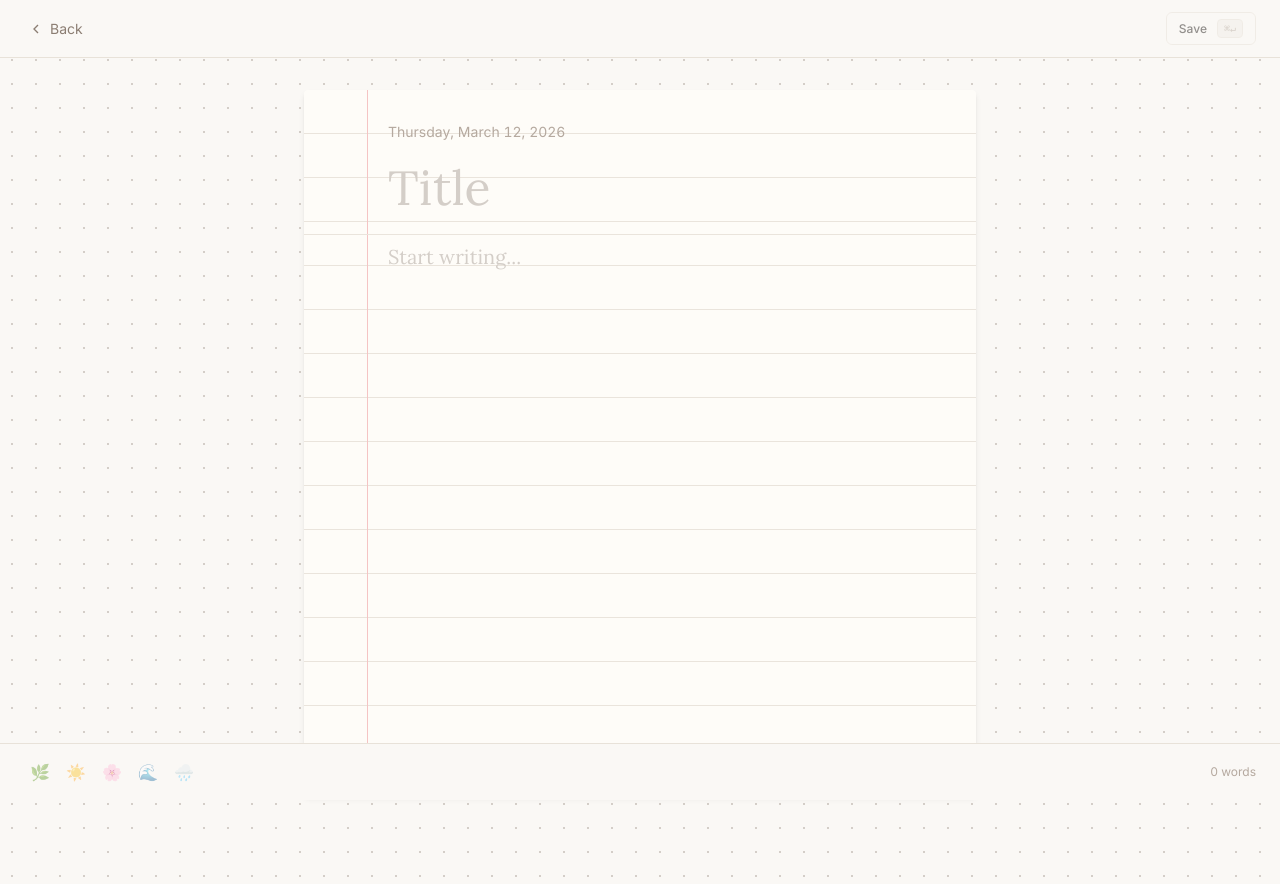
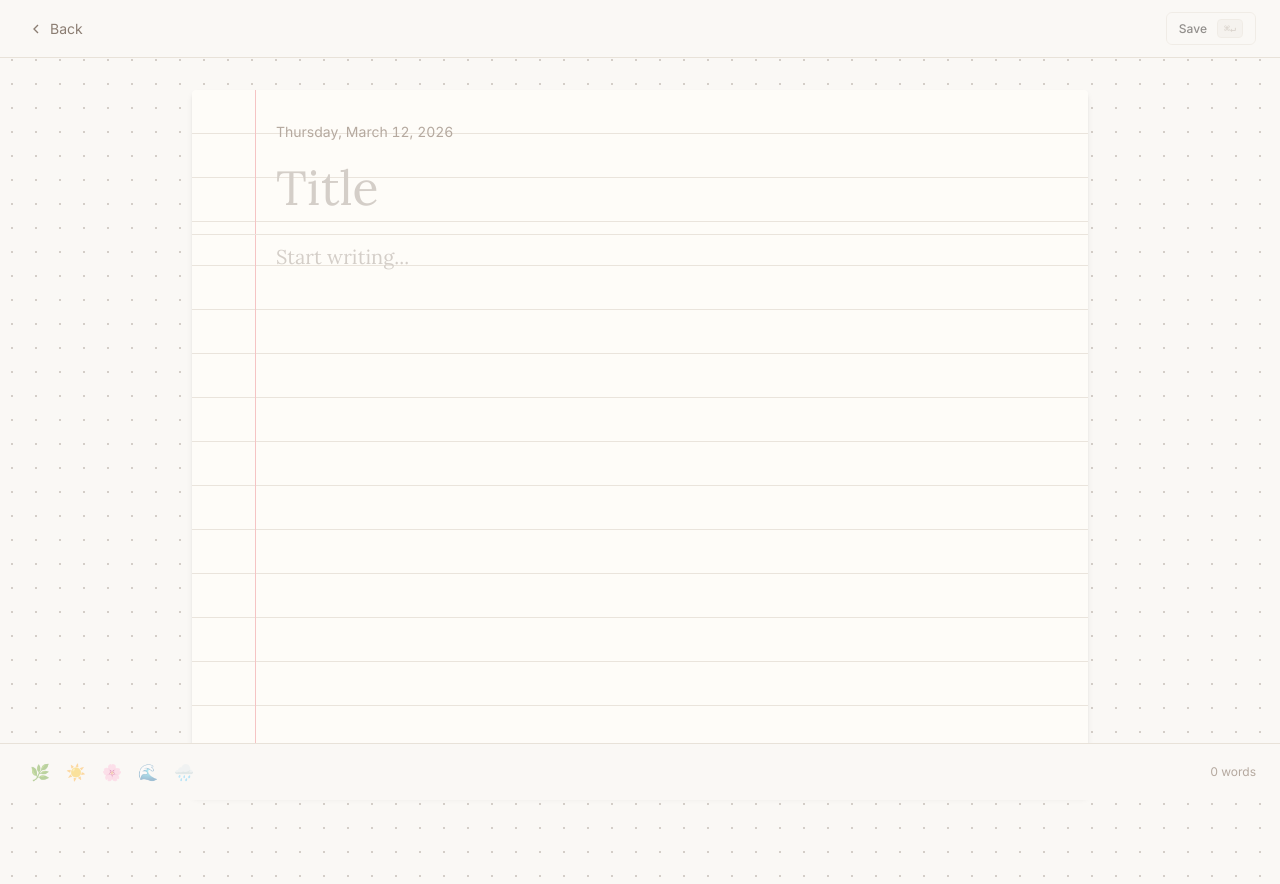
Before and after one commit to sandeepsj/journal, a Next.js app: page /journal/new in a window 1280 px wide. Built offline with nearby package versions, Linux system fonts and the light colour scheme; no server answers; sample sign-in values are in the browser's storage.

Commit message:
feat: Increase the journal editor's maximum width to 4xl.

```diff
--- a/src/components/journal/JournalEditor.tsx
+++ b/src/components/journal/JournalEditor.tsx
@@ -123,7 +123,7 @@ export function JournalEditor({
           Shadow gives it lift off the dotted page background.
         */}
         <div
-          className="ruled-paper w-full max-w-2xl rounded-sm shadow-md flex flex-col"
+          className="ruled-paper w-full max-w-4xl rounded-sm shadow-md flex flex-col"
           style={{ minHeight: 'calc(100vh - 10rem)' }}
         >
           {/* Paper header — date + title, above the ruled lines */}
```
